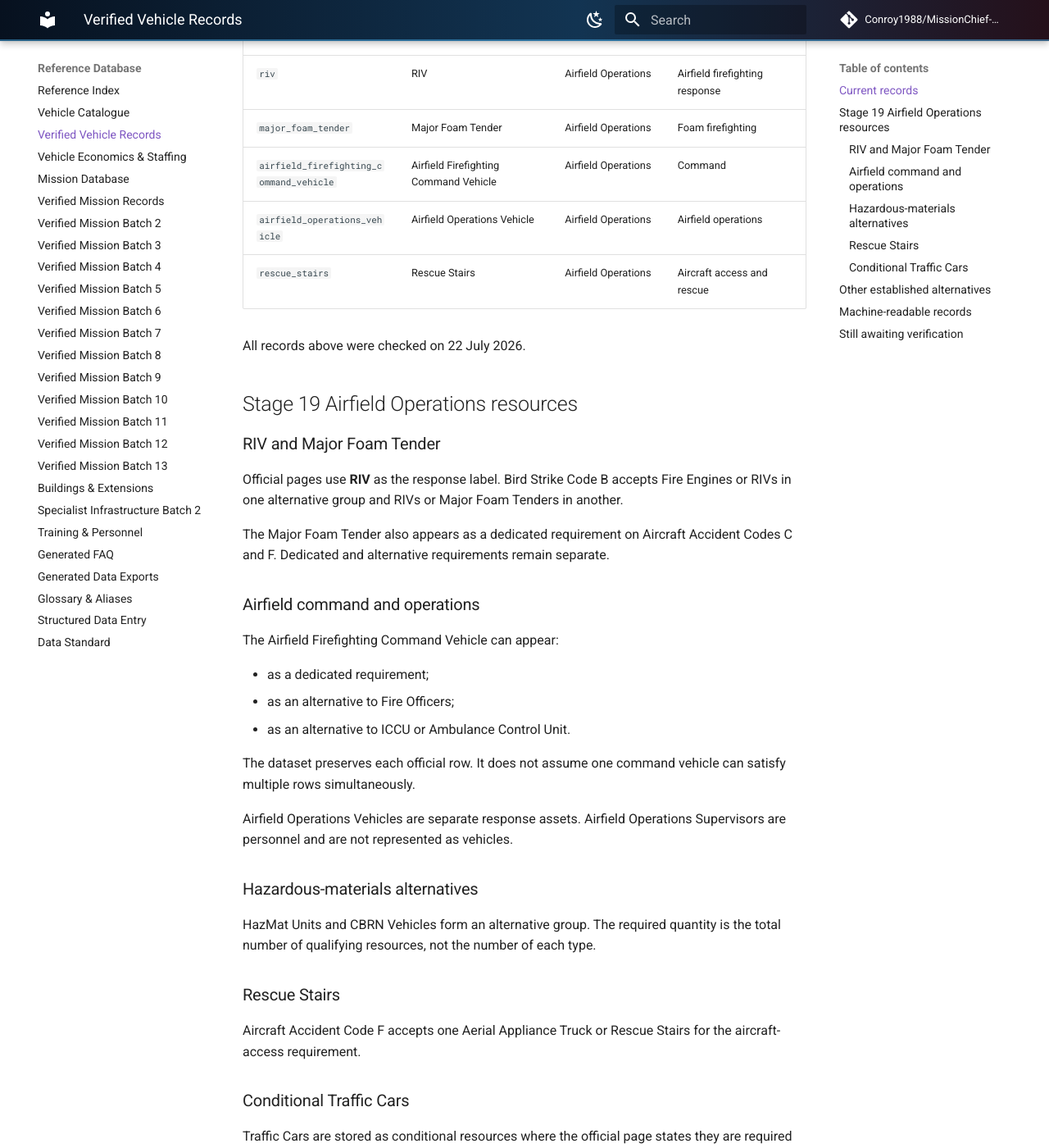
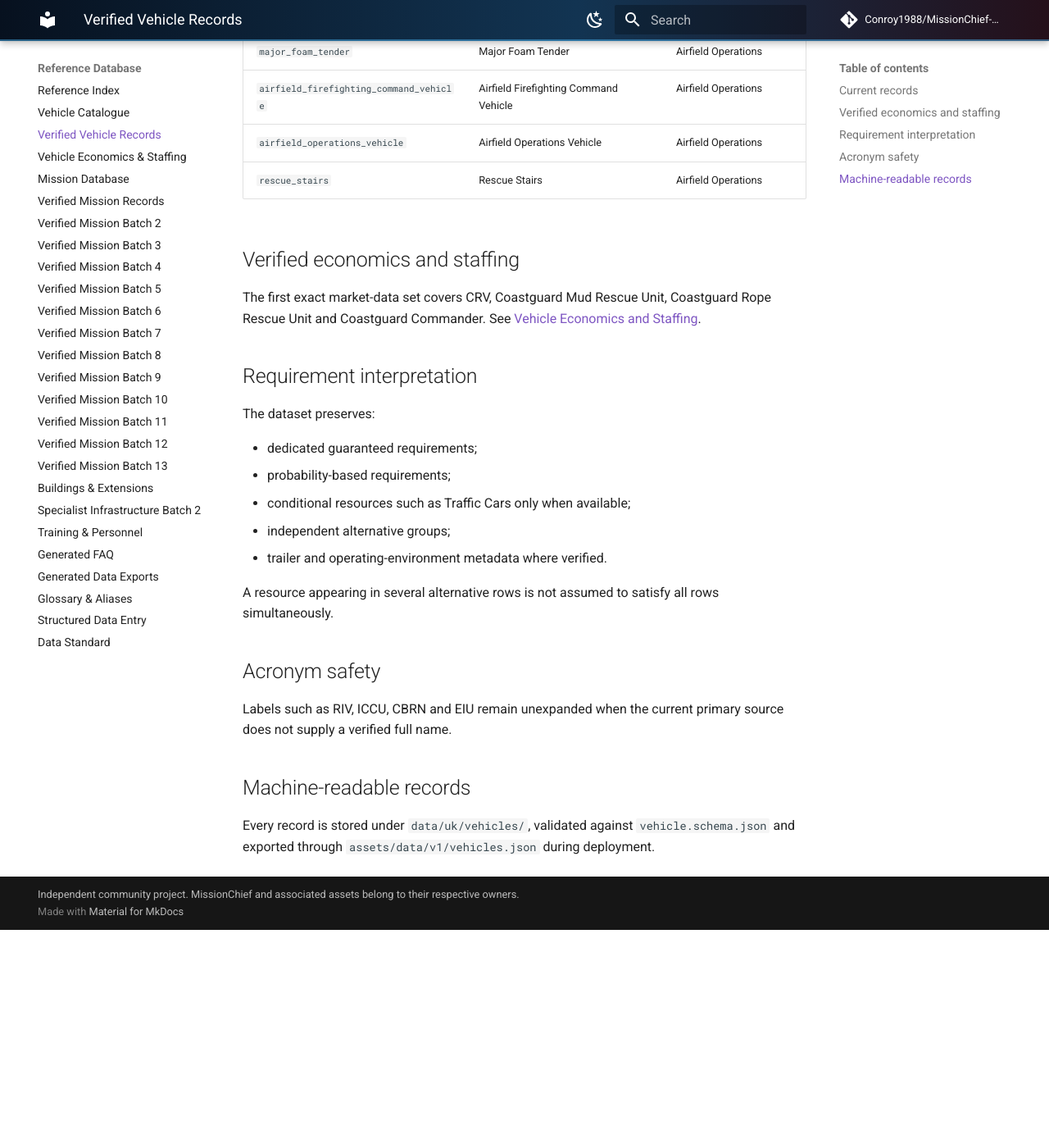
Before and after one commit to Conroy1988/MissionChief-UK, an MkDocs documentation site: the page built from docs/reference/verified-vehicle-records.md, in a window 1280 px wide and 1400 px high, scrolled down 2329 px. Shown: the whole window at 82% size. Built offline with MkDocs 1.6.1 and Material for MkDocs 9.7.7, drawn with Linux system fonts in a browser that asks for light colours; comment, search, counter and statistics services are not loaded; after the commit the page ends 3463 px from its top, so only the background shows below that; some of the changed text lies outside the part shown.

Commit message:
Synchronise deployable resource catalogue with Stage 34

````diff
--- a/docs/reference/verified-vehicle-records.md
+++ b/docs/reference/verified-vehicle-records.md
@@ -1,118 +1,78 @@
 # Verified Vehicle Records
 
-This page exposes the canonical deployable-resource records currently available in the MissionChief UK dataset.
-
-Each record verifies only its populated attributes. Purchase prices, crew limits, training and station restrictions remain absent until reproduced from current UK interfaces.
-
-!!! success "Evidence boundary"
-    Empty or omitted attributes are preferable to unsupported values.
+The production dataset contains **46 canonical deployable-resource records**. A record verifies only its populated attributes; omitted prices, crew limits or training remain unknown rather than zero.
 
 ## Current records
 
-| Canonical ID | UK requirement label | Service | Category |
-|---|---|---|---|
-| `fire_engine` | Fire engine | Fire and Rescue | Response |
-| `aerial_appliance_truck` | Aerial Appliance Truck | Fire and Rescue | Specialist |
-| `rescue_support_vehicle` | Rescue Support Vehicle | Fire and Rescue | Specialist support |
-| `fire_officer` | Fire Officer | Fire and Rescue | Command |
-| `water_carrier` | Water Carrier | Fire and Rescue | Water supply |
-| `hazmat_unit` | HazMat Unit | Fire and Rescue | Hazardous materials |
-| `cbrn_vehicle` | CBRN Vehicle | Fire and Rescue | CBRN response |
-| `rapid_response_vehicle` | Rapid Response Vehicle | Ambulance | Response |
-| `specialist_paramedic_rrv` | Specialist Paramedic RRV | Ambulance | Specialist response |
-| `atv_carrier` | ATV Carrier | Ambulance/HART | Specialist support |
-| `prv` | PRV | Ambulance | Specialist response |
-| `srv` | SRV | Ambulance | Specialist response |
-| `welfare_vehicle` | Welfare Vehicle | Ambulance | Support |
-| `iccu` | ICCU | Ambulance | Command and control |
-| `ambulance_control_unit` | Ambulance Control Unit | Ambulance | Command and control |
-| `mass_casualty_equipment` | Mass Casualty Equipment | Ambulance | Mass casualty support |
-| `police_car` | Police car | Police | Response |
-| `police_helicopter` | Police Helicopter | Police | Air support |
-| `traffic_car` | Traffic Car | Police | Traffic policing |
-| `drone` | Drone | Shared | Aerial search and reconnaissance |
-| `coastguard_rescue_vehicle` | CRV | Coastguard | Response |
-| `coastguard_mud_rescue_unit` | Coastguard Mud Rescue Unit | Coastguard | Specialist rescue |
-| `mud_decontamination_unit` | Mud Decontamination Unit | Coastguard | Specialist support |
-| `coastguard_rescue_helicopter` | Coastguard Rescue Helicopter | Coastguard | Air rescue |
-| `inland_rescue_boat_trailer` | Inland Rescue Boat (Trailer) | Lifeboat | Water-rescue trailer |
-| `inshore_lifeboat` | ILB | Lifeboat | Ocean-rescue boat |
-| `all_weather_lifeboat` | ALB | Lifeboat | Ocean-rescue boat |
-| `mountain_rescue_4x4` | Mountain Rescue 4x4 | Mountain Rescue | Response |
-| `sar_4x4` | SAR 4x4 | Search and Rescue | Response |
-| `control_van` | Control Van | Search and Rescue | Command |
-| `search_dog_unit` | Search Dog Unit | Search and Rescue | Specialist search |
-| `operational_support_van` | Operational Support Van | Search and Rescue | Operational support |
-| `operational_support_trailer` | Operational Support Trailer | Search and Rescue | Trailer |
-| `personal_sar_vehicle` | Personal SAR Vehicle | Search and Rescue | Personnel support |
-| `riv` | RIV | Airfield Operations | Airfield firefighting response |
-| `major_foam_tender` | Major Foam Tender | Airfield Operations | Foam firefighting |
-| `airfield_firefighting_command_vehicle` | Airfield Firefighting Command Vehicle | Airfield Operations | Command |
-| `airfield_operations_vehicle` | Airfield Operations Vehicle | Airfield Operations | Airfield operations |
-| `rescue_stairs` | Rescue Stairs | Airfield Operations | Aircraft access and rescue |
+| Canonical ID | UK label | Service |
+|---|---|---|
+| `fire_engine` | Fire engine | Fire and Rescue |
+| `aerial_appliance_truck` | Aerial Appliance Truck | Fire and Rescue |
+| `rescue_support_vehicle` | Rescue Support Vehicle | Fire and Rescue |
+| `fire_officer` | Fire Officer | Fire and Rescue |
+| `water_carrier` | Water Carrier | Fire and Rescue |
+| `hazmat_unit` | HazMat Unit | Fire and Rescue |
+| `cbrn_vehicle` | CBRN Vehicle | Fire and Rescue |
+| `breathing_apparatus_support_unit` | Breathing Apparatus Support Unit | Fire and Rescue |
+| `foam_unit` | Foam Unit | Fire and Rescue |
+| `road_rail_unit` | Road Rail Unit | Fire and Rescue / Railway |
+| `rapid_response_vehicle` | Rapid Response Vehicle | Ambulance |
+| `specialist_paramedic_rrv` | Specialist Paramedic RRV | Ambulance |
+| `atv_carrier` | ATV Carrier | Ambulance / HART |
+| `prv` | PRV | Ambulance |
+| `srv` | SRV | Ambulance |
+| `welfare_vehicle` | Welfare Vehicle | Ambulance |
+| `iccu` | ICCU | Ambulance |
+| `ambulance_control_unit` | Ambulance Control Unit | Ambulance |
+| `mass_casualty_equipment` | Mass Casualty Equipment | Ambulance |
+| `police_car` | Police car | Police |
+| `police_helicopter` | Police Helicopter | Police |
+| `traffic_car` | Traffic Car | Police |
+| `dog_support_unit` | Dog Support Unit (DSU) | Police |
+| `eiu` | EIU | Police / Railway |
+| `drone` | Drone | Shared |
+| `coastguard_rescue_vehicle` | CRV | Coastguard |
+| `coastguard_mud_rescue_unit` | Coastguard Mud Rescue Unit | Coastguard |
+| `coastguard_rope_rescue_unit` | Coastguard Rope Rescue Unit | Coastguard |
+| `coastguard_commander` | Coastguard Commander | Coastguard |
+| `mud_decontamination_unit` | Mud Decontamination Unit | Coastguard |
+| `coastguard_rescue_helicopter` | Coastguard Rescue Helicopter | Coastguard |
+| `inland_rescue_boat_trailer` | Inland Rescue Boat (Trailer) | Lifeboat |
+| `inshore_lifeboat` | ILB | Lifeboat |
+| `all_weather_lifeboat` | ALB | Lifeboat |
+| `mountain_rescue_4x4` | Mountain Rescue 4x4 | Mountain Rescue |
+| `sar_4x4` | SAR 4x4 | Search and Rescue |
+| `control_van` | Control Van | Search and Rescue |
+| `search_dog_unit` | Search Dog Unit | Search and Rescue |
+| `operational_support_van` | Operational Support Van | Search and Rescue |
+| `operational_support_trailer` | Operational Support Trailer | Search and Rescue |
+| `personal_sar_vehicle` | Personal SAR Vehicle | Search and Rescue |
+| `riv` | RIV | Airfield Operations |
+| `major_foam_tender` | Major Foam Tender | Airfield Operations |
+| `airfield_firefighting_command_vehicle` | Airfield Firefighting Command Vehicle | Airfield Operations |
+| `airfield_operations_vehicle` | Airfield Operations Vehicle | Airfield Operations |
+| `rescue_stairs` | Rescue Stairs | Airfield Operations |
 
-All records above were checked on 22 July 2026.
+## Verified economics and staffing
 
-## Stage 19 Airfield Operations resources
+The first exact market-data set covers CRV, Coastguard Mud Rescue Unit, Coastguard Rope Rescue Unit and Coastguard Commander. See [Vehicle Economics and Staffing](vehicle-economics-and-staffing.md).
 
-### RIV and Major Foam Tender
+## Requirement interpretation
 
-Official pages use **RIV** as the response label. Bird Strike Code B accepts Fire Engines or RIVs in one alternative group and RIVs or Major Foam Tenders in another.
+The dataset preserves:
 
-The Major Foam Tender also appears as a dedicated requirement on Aircraft Accident Codes C and F. Dedicated and alternative requirements remain separate.
+- dedicated guaranteed requirements;
+- probability-based requirements;
+- conditional resources such as Traffic Cars only when available;
+- independent alternative groups;
+- trailer and operating-environment metadata where verified.
 
-### Airfield command and operations
+A resource appearing in several alternative rows is not assumed to satisfy all rows simultaneously.
 
-The Airfield Firefighting Command Vehicle can appear:
+## Acronym safety
 
-- as a dedicated requirement;
-- as an alternative to Fire Officers;
-- as an alternative to ICCU or Ambulance Control Unit.
-
-The dataset preserves each official row. It does not assume one command vehicle can satisfy multiple rows simultaneously.
-
-Airfield Operations Vehicles are separate response assets. Airfield Operations Supervisors are personnel and are not represented as vehicles.
-
-### Hazardous-materials alternatives
-
-HazMat Units and CBRN Vehicles form an alternative group. The required quantity is the total number of qualifying resources, not the number of each type.
-
-### Rescue Stairs
-
-Aircraft Accident Code F accepts one Aerial Appliance Truck or Rescue Stairs for the aircraft-access requirement.
-
-### Conditional Traffic Cars
-
-Traffic Cars are stored as conditional resources where the official page states they are required only when available.
-
-## Other established alternatives
-
-The dataset also preserves:
-
-- RRV or Specialist Paramedic RRV;
-- ILB or ALB;
-- Mountain Rescue 4x4 or SAR 4x4;
-- Operational Support Van, Trailer or Personal SAR Vehicle;
-- Police Helicopter or Drone.
+Labels such as RIV, ICCU, CBRN and EIU remain unexpanded when the current primary source does not supply a verified full name.
 
 ## Machine-readable records
 
-All 39 production records are stored as one JSON object per file under:
-
-```text
-data/uk/vehicles/
-```
-
-Repository validation fails when a guaranteed, probabilistic, conditional or alternative mission requirement references an unknown canonical resource.
-
-## Still awaiting verification
-
-The next attribute-level pass should reproduce:
-
-1. credit and coin purchase prices;
-2. minimum and maximum vehicle staffing;
-3. exact training requirements and durations;
-4. building and extension dependencies;
-5. purchase limits and unlock conditions;
-6. trailer towing or carrier relationships;
-7. patient, prisoner and transport capabilities.
+Every record is stored under `data/uk/vehicles/`, validated against `vehicle.schema.json` and exported through `assets/data/v1/vehicles.json` during deployment.
````
